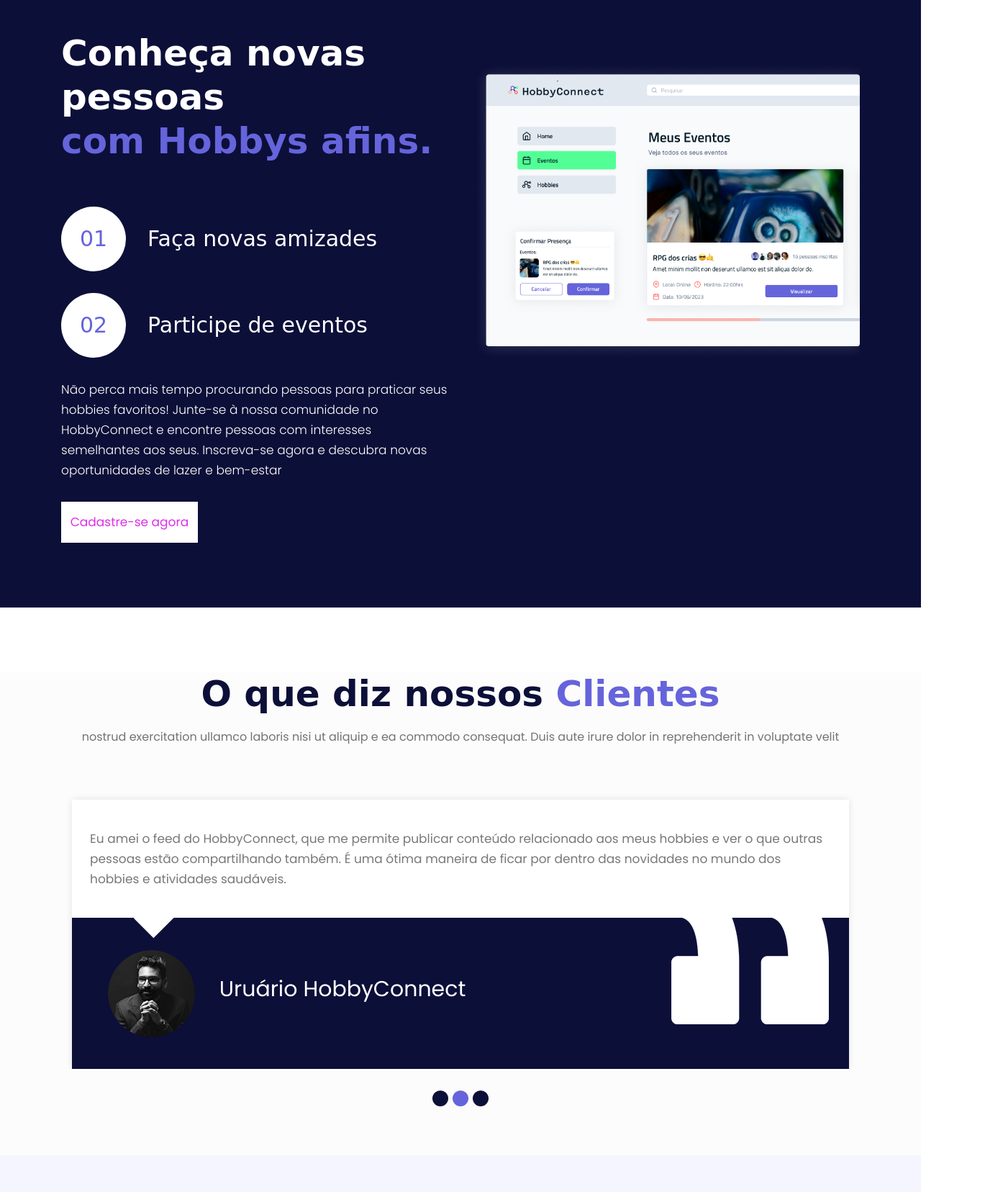
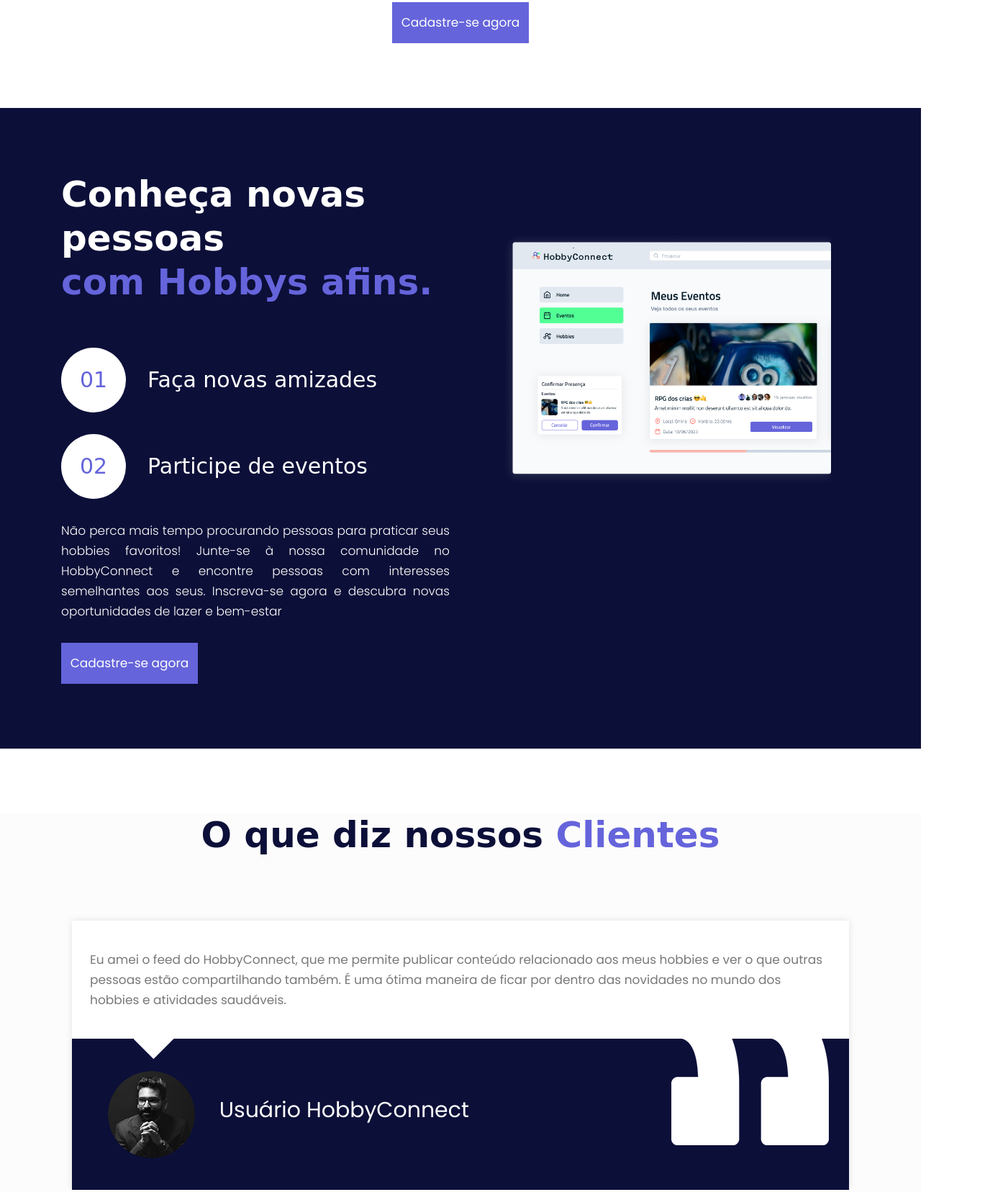
Before and after one commit to EricSantosdm/PGP, a plain HTML site: page index.html in a window 1280 px wide. Shown: the part 1786-3442 px from the top of the page at 72% size, 1369 px wide, since content can reach past the window. Drawn offline with nearby package versions, Linux system fonts and the light colour scheme; a web font is replaced by a local one.

Commit message:
Correção imagens

```diff
--- a/css/style.css
+++ b/css/style.css
@@ -127,6 +127,7 @@ p {
      font-weight: 300;
      font-size: 15px;
      line-height: 24px;
+     text-align: justify;
 }
 
 a {
@@ -394,7 +395,7 @@ button {
 }
 
 .text-img figure img {
-     width: 80%;
+     width: 90%;
 }
 
 .padding_right1 {
@@ -454,13 +455,17 @@ height: auto
 }
 
 .feature .feature_box .read_more {
-     background: #000;
+     background: #6564db;
      color: #fff;
      margin-top: 40px;
 }
 
 .feature .feature_box .read_more:hover {
-     background: #6564db;
+     background: #fff;
+     color: #6564db;
+     border: #6564db;
+     border-style: solid;
+
 }
 
 
@@ -530,25 +535,29 @@ margin-top: 40px;
 
 
 }
+.amezing_image{
+     width: 100%;
+margin-top: 80px;
+}
 
 .amezing .read_more {
      display: block;
      margin-top: 30px;
-     background-color: #fff;
-     color: #de2fe9;
+     background-color: #6564DB;
+     color: #fff;
 }
 
 .amezing .read_more:hover {
-     background-color: #de2fe9;
-     color: #fff;
+     background-color: #fff;
+     color: #6564DB;
 }
 
 
 
 .read_more {
      font-size: 17px;
-     background-color: #fff;
-     color: #000;
+     background-color: #6564DB;
+     color: #fff;
      padding: 13px 0px;
      width: 100%;
      max-width: 190px;
@@ -558,8 +567,8 @@ margin-top: 40px;
 }
 
 .read_more:hover {
-     background: #000;
-     color: #fff;
+     background-color: #fff;
+     color: #6564DB;
      transition: ease-in all 0.5s;
 }
 
@@ -689,7 +698,7 @@ ul.social_infomision {
 
 ul.social_infomision li a {
      font-family: 'Baloo Chettan', cursive;
-     font-size: 48px;
+     font-size: 40px;
      line-height: 49px;
      color: #0c0f38;
      font-weight: bold;
--- a/index.html
+++ b/index.html
@@ -77,7 +77,7 @@
             </div>
          </div>
          <div class="row">
-            <div class="col-md-8 offset-md-2 ">
+            <div class="col-md-12  ">
                <div class="feature_box ">
                   <figure><img src="images/feature_img.png" alt="#" /></figure>
                   <a class="read_more" href="#">Cadastre-se agora</a>
@@ -108,7 +108,7 @@
                </div>
             </div>
             <div class="col-md-6">
-               <div class="amezing_box">
+               <div class="amezing_image">
                   <figure><img src="images/can.png"></figure>
                </div>
             </div>
@@ -122,8 +122,7 @@
             <div class="col-md-12">
                <div class="titlepage">
                   <h2>O que diz nossos<strong class="pink"> Clientes </strong></h2>
-                  <span> nostrud exercitation ullamco laboris nisi ut aliquip e ea commodo consequat. Duis aute irure
-                     dolor in reprehenderit in voluptate velit </span>
+
                </div>
             </div>
          </div>
@@ -147,7 +146,7 @@
                                        <div class="customar_box">
                                           <div class="veni">
                                              <i><img src="images/costomar.png" alt="#" /></i>
-                                             <h4> Uruário HobbyConnect </h4>
+                                             <h4> Usuário  HobbyConnect </h4>
                                           </div>
                                           <i class="padd_rightt0"><img src="images/cost.png" alt="#" /></i>
                                        </div>
@@ -167,7 +166,7 @@
                                        <div class="customar_box">
                                           <div class="veni">
                                              <i><img src="images/costomar.png" alt="#" /></i>
-                                             <h4> Uruário HobbyConnect </h4>
+                                             <h4> Usuário  HobbyConnect </h4>
                                           </div>
                                           <i class="padd_rightt0"><img src="images/cost.png" alt="#" /></i>
                                        </div>
@@ -188,7 +187,7 @@
                                        <div class="customar_box">
                                           <div class="veni">
                                              <i><img src="images/costomar.png" alt="#" /></i>
-                                             <h4> Uruário HobbyConnect </h4>
+                                             <h4> Usuário  HobbyConnect </h4>
                                           </div>
                                           <i class="padd_rightt0"><img src="images/cost.png" alt="#" /></i>
                                        </div>
@@ -230,7 +229,7 @@
             </div>
             <div class="col-md-6">
                <ul class="social_infomision">
-                  <li><a href="#"><img src="images/email.png" alt="#" />Contato@Softmind.com.br</a></li>
+                  <li><a href="#"><img src="images/email.png" alt="#" />Contato@Softmind.com</a></li>
                </ul>
             </div>
          </div>
```
